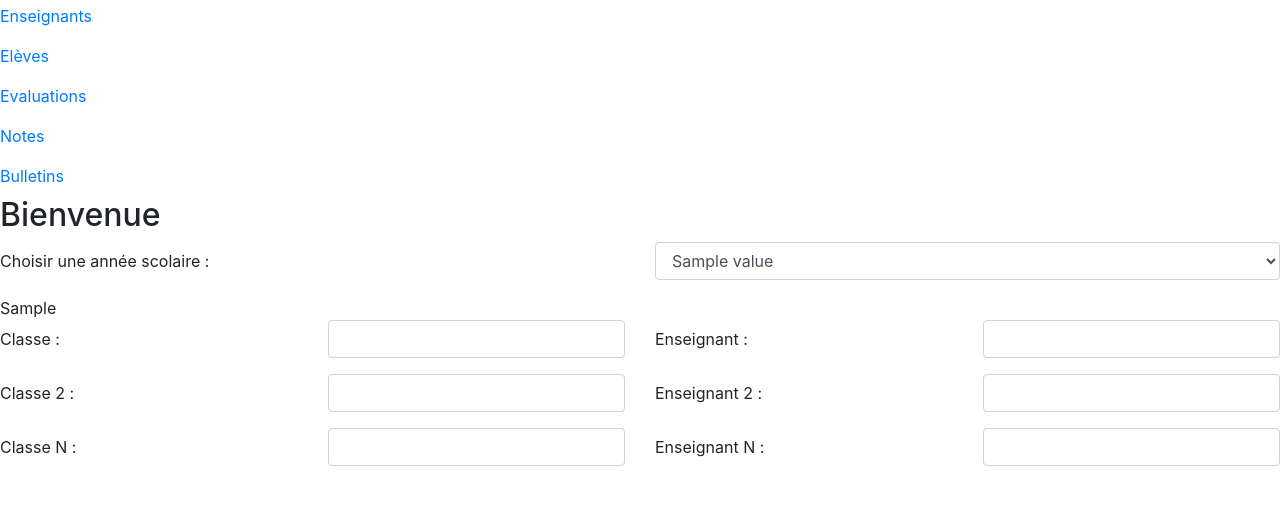
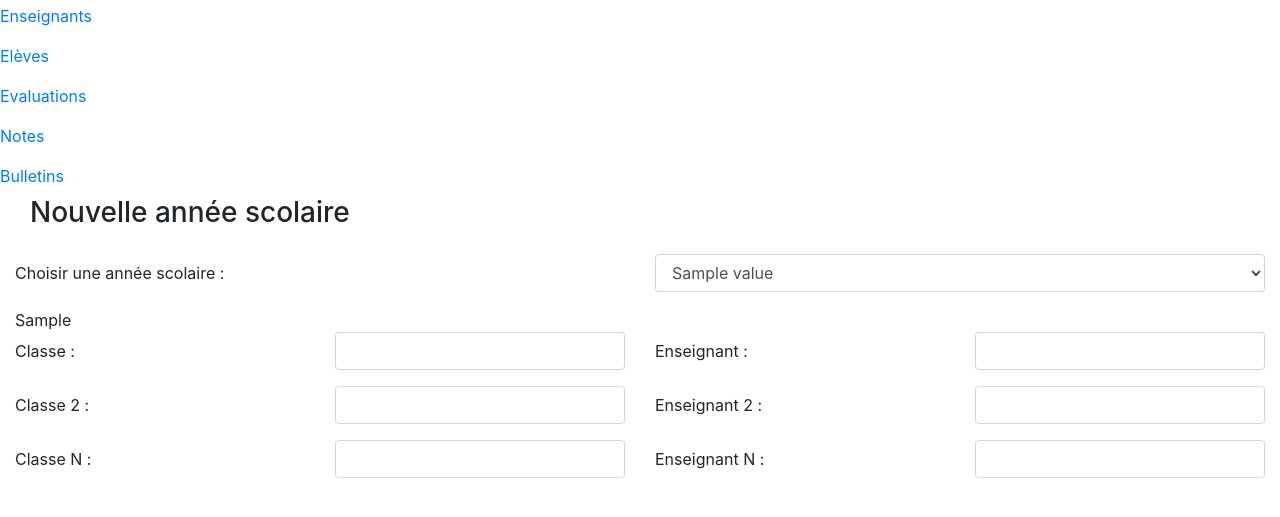
Before and after one commit to MoiMemeMoussa/primaire-frontend, a Symfony app: template templates/index.html.twig in a window 1280 px wide. Shown: the part 189-706 px from the top of the page. Run offline with Twig, Linux system fonts and the light colour scheme; the template is opened without the code that fills it: most values are stand-ins (such as "Sample title", 1, 10 or a date in 2020); some libraries are stand-ins or nearby versions.

Commit message:
Added a Bootstrap theme to index page main content

```diff
--- a/templates/base.html.twig
+++ b/templates/base.html.twig
@@ -10,9 +10,6 @@
     <body>
         {% block body %}
             {% include('menu.html.twig') %}
-            <header>
-                <h2>Bienvenue</h2>
-            </header>
         {% endblock %}
         {% block javascripts %}{% endblock %}
     </body>
--- a/templates/index.html.twig
+++ b/templates/index.html.twig
@@ -12,7 +12,13 @@
 
 {% block body %}
     {{ parent() }}
-    <main>
+    <div id="wrapper">
+        <div id="content-wrapper" class="d-flex flex-column">
+            <div class="content">
+                <div class="container-fluid">
+                    <div class="container-fluid">
+                        <h1 class="h3 mb-4 text-gray-800">Nouvelle ann&eacute;e scolaire</h1>
+                    </div>
                     <form>
                         <div class="form-group row">
                             <label for="school_year_field" class="col col-form-label">Choisir une ann&eacute;e scolaire :</label>
@@ -60,5 +66,8 @@
                             </div>
                         </div>
                     </form>
-    </main>
+                </div>
+            </div>
+        </div>
+    </div>
 {% endblock %}
```
Also changed, not shown: assets/css/app.css (+0 -12 lines). Lines whose indentation alone changed are shown as unchanged.
